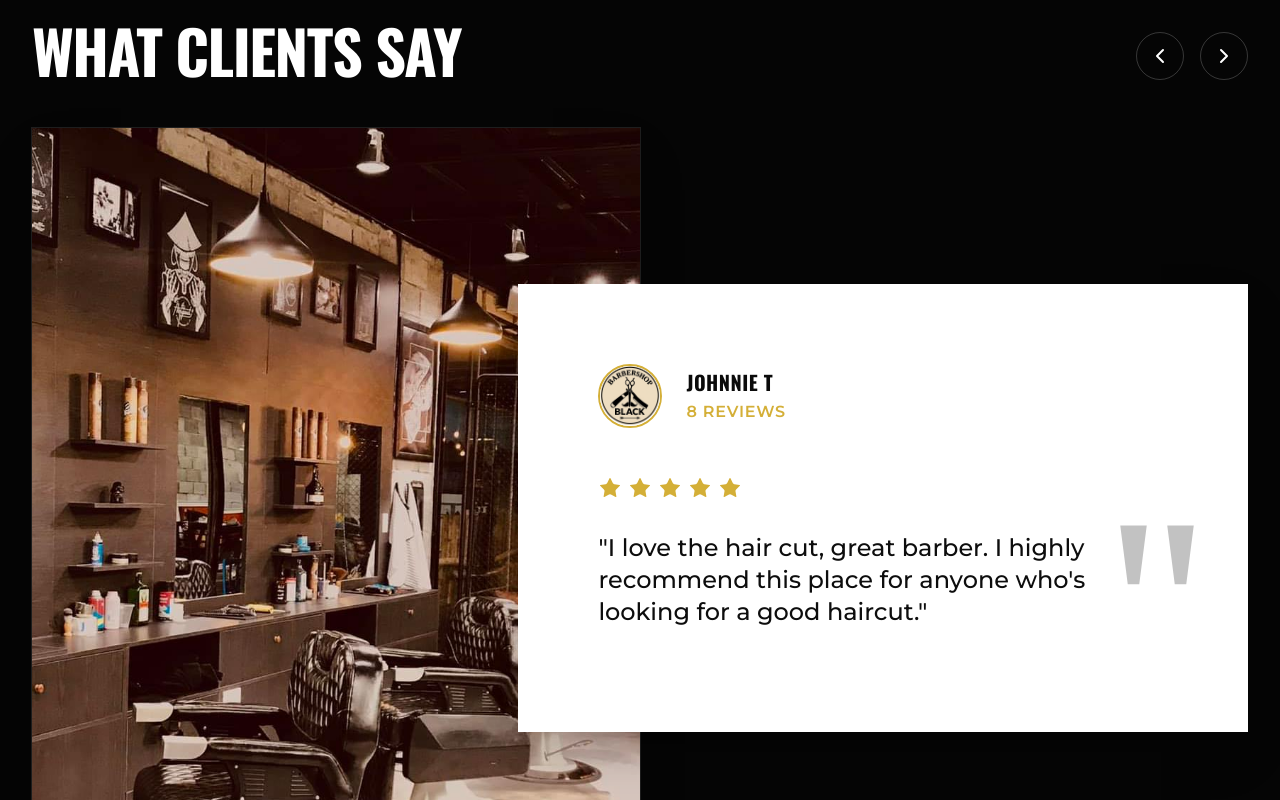
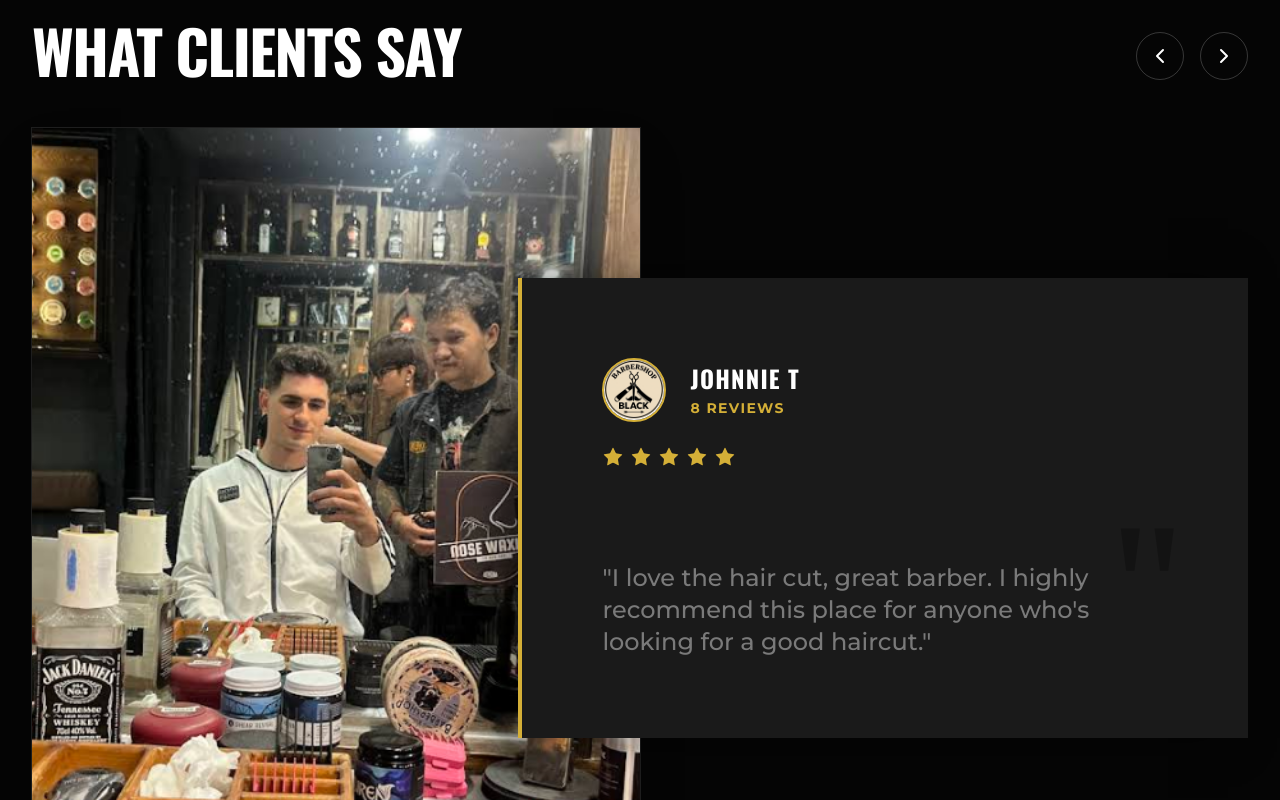
Before and after one commit to typer09/athenabarbershop, a Next.js app: page / in a window 1280 px wide. Shown: the part 4340-5140 px from the top of the page. Built offline with nearby package versions, Linux system fonts and the light colour scheme; no server answers.

Commit message:
feat: add a new Testimonials section component with a sliding carousel and associated review image.

```diff
--- a/src/components/sections/testimonials.tsx
+++ b/src/components/sections/testimonials.tsx
@@ -13,7 +13,7 @@ const REVIEWS = [
         avatar: "/images/logo.jpg",
         content: "Great cut. Very professional group. They also make great cocktails in house.",
         services: "Razor cut, Scissor cut, Straight razor shave, Beard trim, Hot towel shave",
-        image: "/images/2025.jpg"
+        image: "/images/reviews/2025.jpg"
     },
     {
         id: 2,
@@ -22,7 +22,7 @@ const REVIEWS = [
         avatar: "/images/logo.jpg", // Kept generic for now
         content: "I love the hair cut, great barber. I highly recommend this place for anyone who's looking for a good haircut.",
         services: null,
-        image: "/images/hoian.jpg"
+        image: "/images/reviews/johnnie-t.jpg"
     }
 ];
 
@@ -102,49 +102,50 @@ export function Testimonials() {
                             </div>
 
                             {/* Right Content Box */}
-                            <div className="w-full lg:w-[60%] bg-white mt-[-20px] lg:mt-0 lg:absolute lg:right-0 lg:top-1/2 lg:-translate-y-1/2 p-8 md:p-14 lg:p-20 z-20 shadow-2xl">
-                                {/* Quote graphic */}
-                                <div className="absolute right-4 md:right-10 bottom-0 text-[120px] md:text-[250px] leading-none text-neutral-100 font-serif opacity-80 select-none pointer-events-none">
-                                    "
-                                </div>
-
-                                <div className="relative z-10">
-                                    {/* Profile Info */}
-                                    <div className="flex flex-col sm:flex-row sm:items-center gap-6 mb-8 md:mb-12">
-                                        <div className="flex gap-4">
+                            <div className="w-full lg:w-[60%] bg-[#1A1A1A] mt-[-20px] lg:mt-0 lg:absolute lg:right-0 lg:top-1/2 lg:-translate-y-1/2 p-10 md:p-14 lg:p-20 z-20 shadow-[-20px_0_40px_rgba(0,0,0,0.5)] border-l-4 border-[#D4AF37]">
+                                <div className="relative z-10 flex flex-col justify-between h-full min-h-[300px]">
+                                    {/* Profile Info & Stars */}
+                                    <div className="mb-8">
+                                        <div className="flex items-center gap-6 mb-6">
                                             <div className="w-16 h-16 relative overflow-hidden rounded-full border-2 border-[#D4AF37]">
                                                 <Image src={REVIEWS[currentIndex].avatar} alt={REVIEWS[currentIndex].name} fill className="object-cover" />
                                             </div>
-                                        </div>
                                             <div>
-                                            <h4 className="text-lg md:text-xl font-bold text-neutral-900 tracking-wide uppercase">
+                                                <h4 className="text-xl md:text-2xl font-black text-white tracking-wider uppercase mb-1">
                                                     {REVIEWS[currentIndex].name}
                                                 </h4>
-                                            <p className="text-sm md:text-base text-[#D4AF37] font-semibold uppercase tracking-wider mt-1">
+                                                <p className="text-sm md:text-md text-[#D4AF37] font-bold uppercase tracking-widest">
                                                     {REVIEWS[currentIndex].title}
                                                 </p>
                                             </div>
                                         </div>
 
-                                    {/* Stars */}
-                                    <div className="flex gap-1.5 mb-8 text-[#D4AF37]">
+                                        <div className="flex gap-1.5 text-[#D4AF37]">
                                             {[...Array(5)].map((_, i) => (
-                                            <Star key={i} size={24} fill="currentColor" strokeWidth={0} />
+                                                <Star key={i} size={22} fill="currentColor" strokeWidth={0} />
                                             ))}
                                         </div>
+                                    </div>
 
-                                    {/* Text */}
-                                    <p className="text-lg md:text-2xl text-neutral-800 leading-relaxed font-medium mb-6">
+                                    {/* Text and large quotes wrapper */}
+                                    <div className="relative mt-auto">
+                                        <p className="text-lg md:text-2xl text-neutral-200 leading-relaxed font-medium md:pr-16 relative z-10">
                                             "{REVIEWS[currentIndex].content}"
                                         </p>
 
+                                        {/* Quote graphic - moved to the right side of the text */}
+                                        <div className="absolute top-[-20px] md:top-auto bottom-[-60px] md:bottom-[-20px] right-0 md:-right-4 text-[120px] md:text-[180px] leading-none text-neutral-800 font-serif opacity-50 select-none pointer-events-none z-0">
+                                            "
+                                        </div>
+                                    </div>
+
                                     {/* Services block based on the Google Review */}
                                     {REVIEWS[currentIndex].services && (
-                                        <div className="mt-8 pt-8 border-t border-neutral-200">
-                                            <p className="text-sm md:text-base text-neutral-500">
-                                                <strong className="text-neutral-900 inline-block mb-2">Services:</strong>
+                                        <div className="mt-8 pt-6 border-t border-neutral-800 relative z-10">
+                                            <p className="text-sm md:text-base text-neutral-400">
+                                                <strong className="text-white inline-block mb-1 uppercase tracking-wider text-xs">Services</strong>
                                                 <br />
-                                                {REVIEWS[currentIndex].services}
+                                                <span className="font-medium text-neutral-500">{REVIEWS[currentIndex].services}</span>
                                             </p>
                                         </div>
                                     )}
```
Also changed, not shown: public/images/reviews/johnnie-t.jpg (added). Lines whose indentation alone changed are shown as unchanged.
